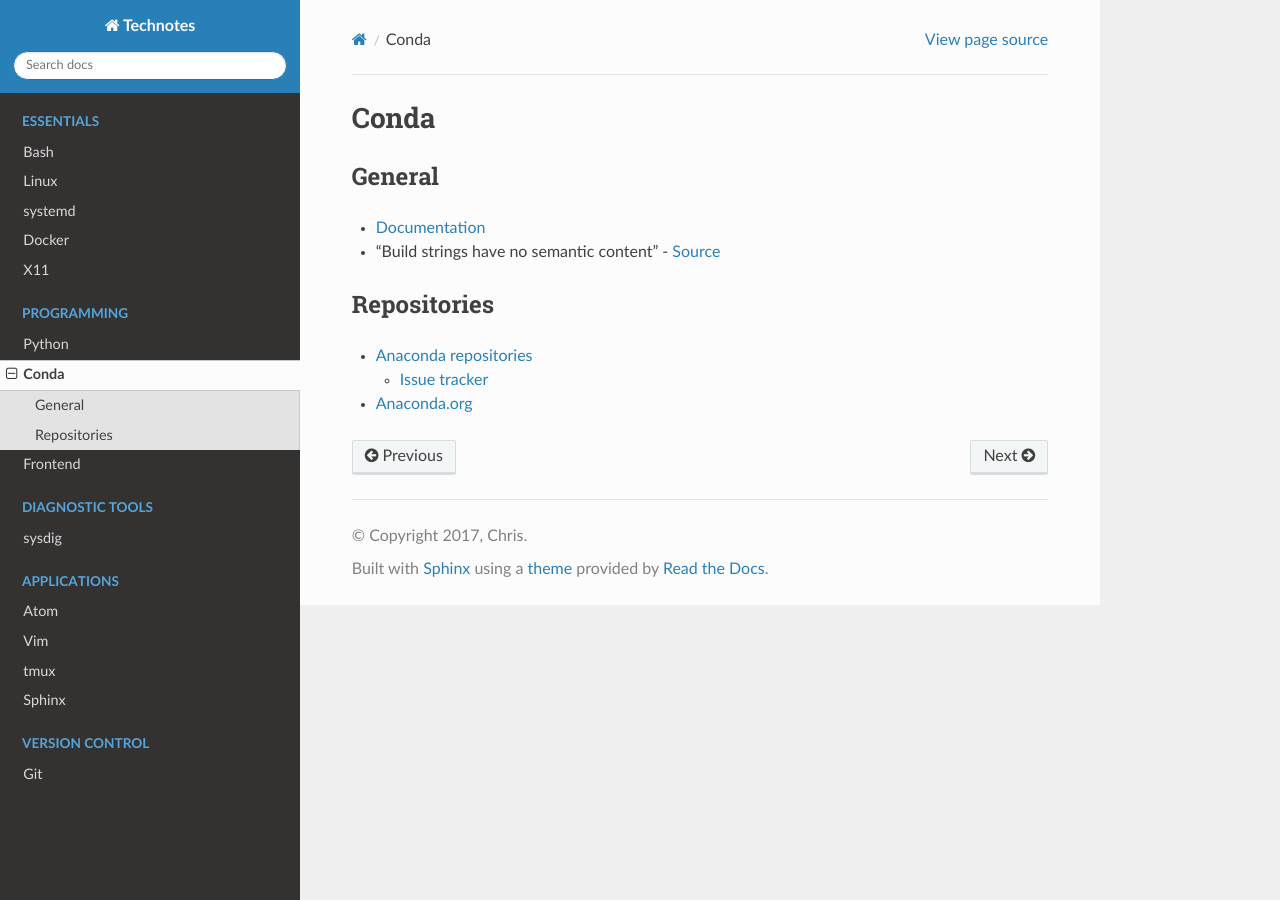
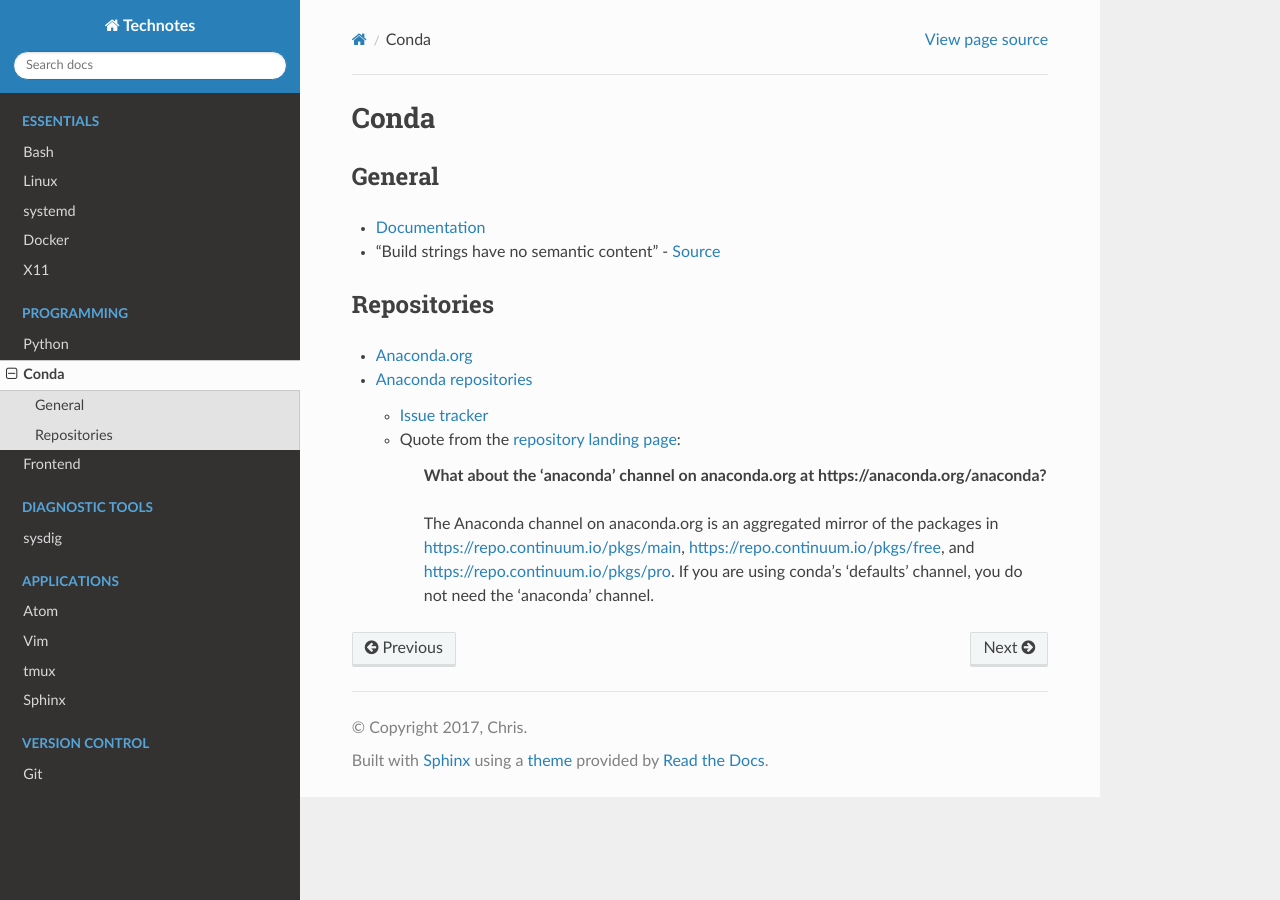
Before and after one commit to heterotopian/technotes, a Sphinx documentation site: the page built from source/conda.rst, in a window 1280 px wide. Built offline with Sphinx 7.4.7 and the Read the Docs theme 2.0.0, drawn with Linux system fonts in a browser that asks for light colours.

Commit message:
Add quote

```diff
--- a/source/conda.rst
+++ b/source/conda.rst
@@ -17,8 +17,13 @@ General
 Repositories
 ============
 
+- `Anaconda.org <https://anaconda.org/>`_
+
 - `Anaconda repositories <https://repo.continuum.io/pkgs/>`_
 
   - `Issue tracker <https://github.com/ContinuumIO/anaconda-issues>`_
+  - Quote from the `repository landing page <https://repo.continuum.io/pkgs/>`_:
 
-- `Anaconda.org <https://anaconda.org/>`_
+      **What about the 'anaconda' channel on anaconda.org at https://anaconda.org/anaconda?**
+
+      The Anaconda channel on anaconda.org is an aggregated mirror of the packages in https://repo.continuum.io/pkgs/main, https://repo.continuum.io/pkgs/free, and https://repo.continuum.io/pkgs/pro. If you are using conda's 'defaults' channel, you do not need the 'anaconda' channel.
```
